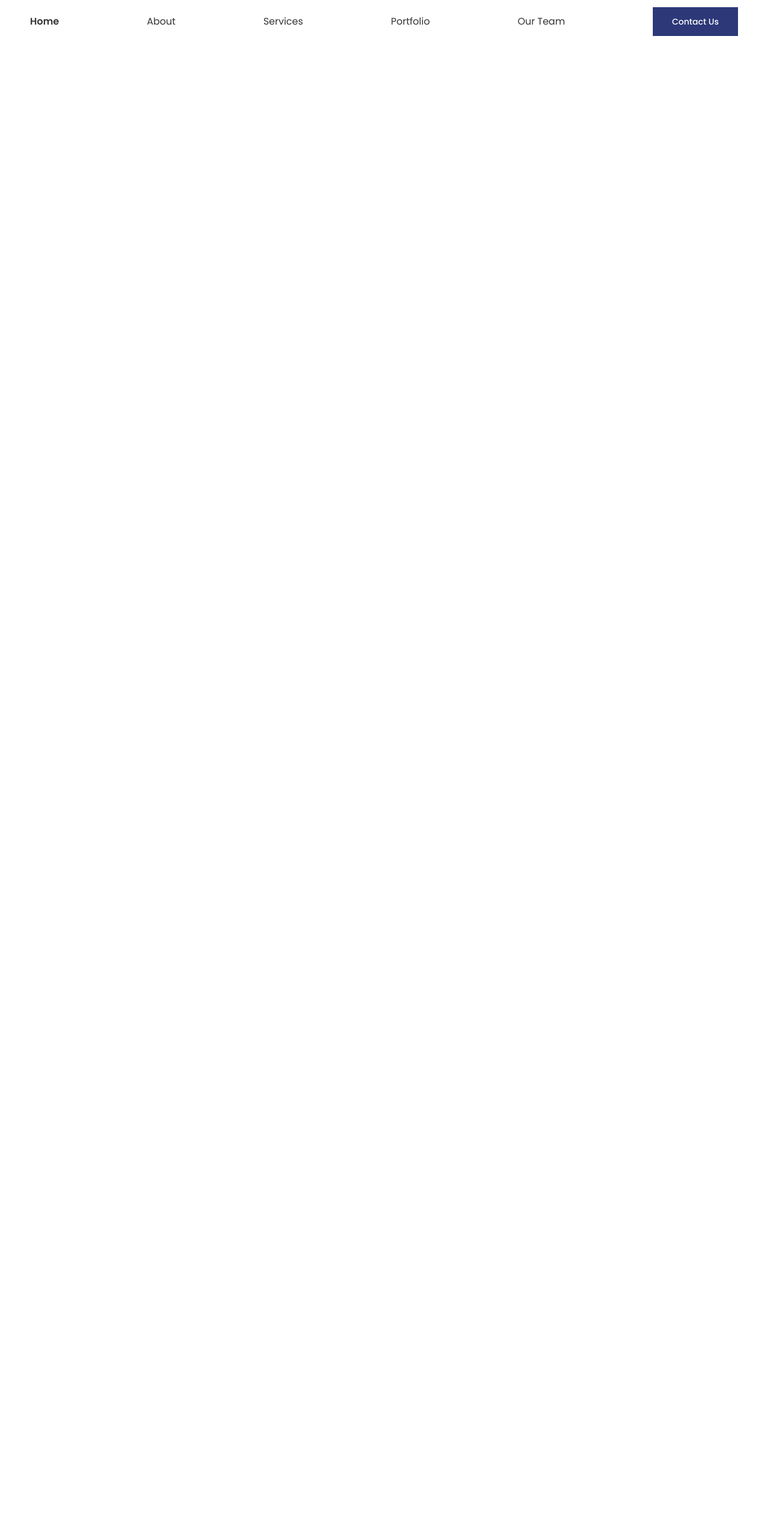
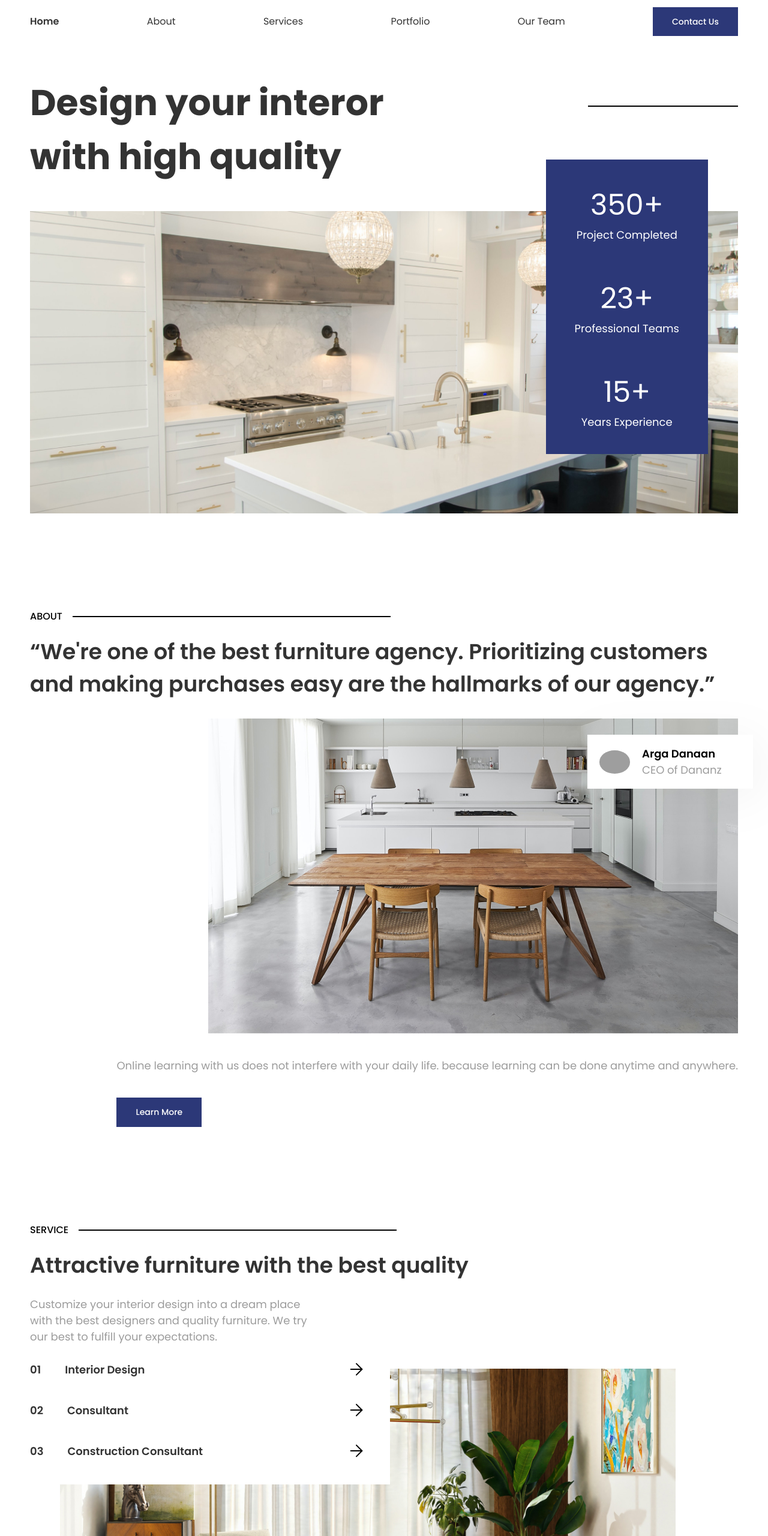
Before and after one commit to OksanaKuzich/dananz, a Next.js app: page / in a window 1280 px wide. Shown: the part 65-2626 px from the top of the page at 60% size. Built offline with nearby package versions, Linux system fonts and the light colour scheme; grey boxes are pictures that could not be loaded.

Commit message:
deleted comments

```diff
--- a/app/components/blocks/About/About.js
+++ b/app/components/blocks/About/About.js
@@ -7,7 +7,7 @@ import aboutImg from "../../../../public/about.jpg";
 const About = () => {
   return (
     <section className="py-[40px] md:py-[80px]">
-      <div className="container relative reveal">
+      <div className="container relative">
         <Title
           name="About"
           title="“We're one of the best furniture agency. Prioritizing customers and making purchases easy are the hallmarks of our agency.”"
--- a/app/components/blocks/Hero/MainHero.js
+++ b/app/components/blocks/Hero/MainHero.js
@@ -7,7 +7,7 @@ const MainHero = () => {
 
   return (
     <section className="py-[40px] md:pt-[58px] md:pb-[80px]">
-      <div className="container relative reveal">
+      <div className="container relative">
         <div className="relative mb-[46px]">
           <h1 className="text-36 lg:text-60 xl:text-72/[1.402] font-bold text-black-50 max-w-[680px]">
             Design your interor with high quality
--- a/app/components/blocks/Material/Material.js
+++ b/app/components/blocks/Material/Material.js
@@ -8,7 +8,7 @@ import material3 from "../../../../public/material3.jpg";
 const Material = () => {
   return (
     <section className="pt-[40px] md:pt-[80px] pb-[60px] md:pb-[167px]">
-      <div className="container flex flex-col xl:flex-row reveal">
+      <div className="container flex flex-col xl:flex-row">
         <div className="pt-0 xl:pt-[50px]">
           <Title
             name="Material"
--- a/app/components/blocks/Product/Product.js
+++ b/app/components/blocks/Product/Product.js
@@ -7,7 +7,7 @@ import arrow from "../../../../public/arrow-right.svg";
 const Product = () => {
   return (
     <section className="py-[40px] md:py-[80px]">
-      <div className="container reveal">
+      <div className="container">
         <Title
           name="PRODUCT"
           title="Choose your product themes"
--- a/app/components/blocks/Service/Service.js
+++ b/app/components/blocks/Service/Service.js
@@ -7,7 +7,7 @@ import servImg from "../../../../public/service.jpg";
 
 const Service = () => {
   return (
-    <section className="py-[40px] md:py-[80px] reveal">
+    <section className="py-[40px] md:py-[80px]">
       <div className="container">
         <Title
           name="SERVICE"
--- a/app/globals.css
+++ b/app/globals.css
@@ -31,15 +31,3 @@ html, body {
     transform: translateX(-20px);
   }
 }
-
-.reveal {
-  position: relative;
-  transform: translateY(150px);
-  opacity: 0;
-  transition: 2s all ease;
-}
-
-.reveal.active {
-  transform: translateY(0);
-  opacity: 1;
-}
```
Also changed, not shown: app/layout.js (+0 -18 lines), 1 other file (tests, documents, lock files or other folders).
